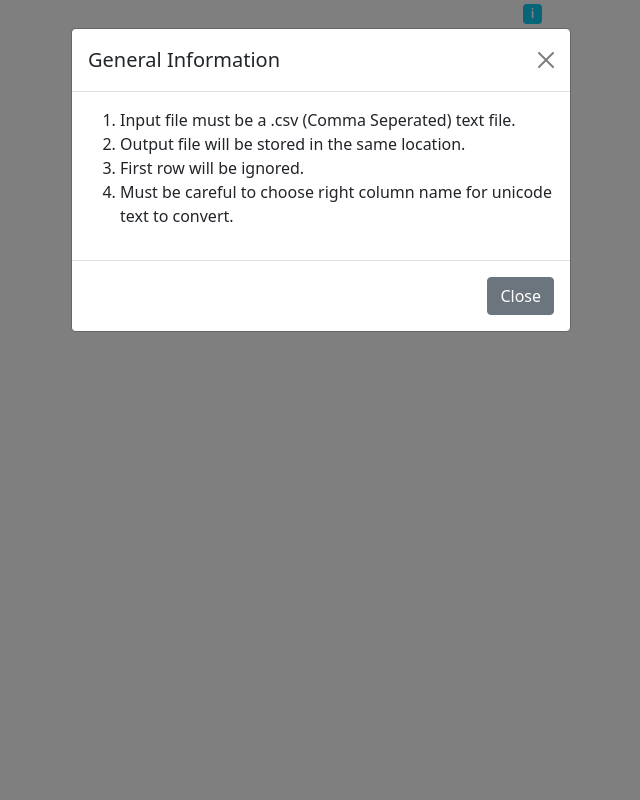
After one commit to rkbi/unicode-to-bn-bulk-sms-converter, a PHP site: page / in a window 1280 px wide, after a click that opens the changed part. The commit adds this page. Shown: the whole page, without its empty margins (319-959 px from the left). Run offline with PHP 8.4, Linux system fonts and the light colour scheme.

Commit message:
Added frontend page to input file path and unicode column

```diff
--- /dev/null
+++ b/index.php
@@ -0,0 +1,98 @@
+<?php session_start(); ?>
+
+<!DOCTYPE html>
+<html lang="en">
+
+<head>
+    <meta charset="UTF-8">
+    <meta http-equiv="X-UA-Compatible" content="IE=edge">
+    <meta name="viewport" content="width=device-width, initial-scale=1.0">
+    <title>Convert SMS reports from Unicode to Bangla</title>
+    <link rel="stylesheet" href="https://cdn.jsdelivr.net/npm/bootstrap@5.1.3/dist/css/bootstrap.min.css">
+</head>
+
+<body>
+
+    <div class="container">
+        <div class="row">
+            <div class="col">
+            </div>
+            <div class="col">
+
+                <br>
+                <?php if (!empty($_SESSION['success_msg'])) : ?>
+
+                    <div class="alert alert-success" role="alert">
+                        <?= $_SESSION['success_msg'] ?>
+                    </div>
+                    <br>
+
+                <?php endif; ?>
+
+                <form action="u2b.php" method="POST">
+
+                    <div class="mb-3">
+                        <label class="form-label" for="input_file_location">Input File Location:</label>
+                        <input required class="form-control" type="text" name="input_file_location" id="input_file_location" placeholder="Must be a .csv file.">
+                    </div>
+                    <div class="mb-3">
+                        <label class="form-label" for="unicode_column">Select Unicode Column</label>
+                        <select required class="form-control" name="unicode_column" id="unicode_column">
+                            <option value="">-- Select --</option>
+
+                            <?php for ($i = 0; $i < 10; $i++) : ?>
+                                <option value="<?= $i ?>"><?= chr(65 + $i) ?></option>
+                            <?php endfor; ?>
+                        </select>
+                    </div>
+
+                    <input type="submit" class="btn btn-info" value="Convert">
+                </form>
+
+                <br>
+                <?php if (!empty($_SESSION['info_msg'])) : ?>
+
+                    <div class="alert alert-info" role="alert">
+                        <?= $_SESSION['info_msg'] ?>
+                    </div>
+
+                <?php endif; ?>
+                <br>
+
+            </div>
+            <div class="col">
+                <div class="justify-content-end">
+                    <span class=" badge rounded bg-info" data-bs-toggle="modal" data-bs-target="#infoModal">i</span>
+                </div>
+            </div>
+        </div>
+    </div>
+
+
+    <div class="modal fade" id="infoModal" tabindex="-1" aria-labelledby="infoModalLabel" aria-hidden="true">
+        <div class="modal-dialog">
+            <div class="modal-content">
+                <div class="modal-header">
+                    <h5 class="modal-title">General Information</h5>
+                    <button type="button" class="btn-close" data-bs-dismiss="modal" aria-label="Close"></button>
+                </div>
+                <div class="modal-body">
+                    <ol>
+                        <li>Input file must be a .csv (Comma Seperated) text file.</li>
+                        <li>Output file will be stored in the same location.</li>
+                        <li>First row will be ignored.</li>
+                        <li>Must be careful to choose right column name for unicode text to convert.</li>
+                    </ol>
+                </div>
+                <div class="modal-footer">
+                    <button type="button" class="btn btn-secondary" data-bs-dismiss="modal">Close</button>
+                </div>
+            </div>
+        </div>
+    </div>
+    <script src="https://cdn.jsdelivr.net/npm/bootstrap@5.1.3/dist/js/bootstrap.bundle.min.js"></script>
+</body>
+
+</html>
+
+<?php session_destroy(); ?>
```
Also changed, not shown: u2b.php (+20 -4 lines).
